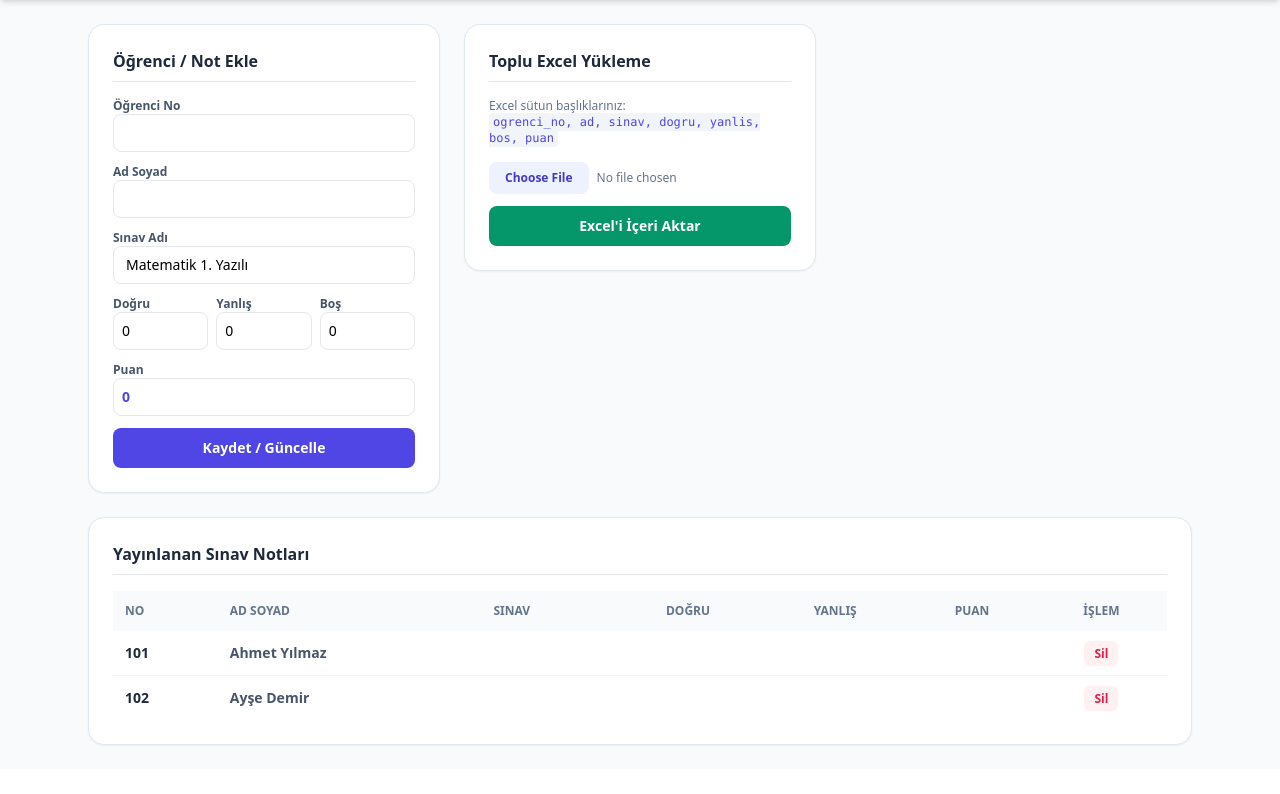
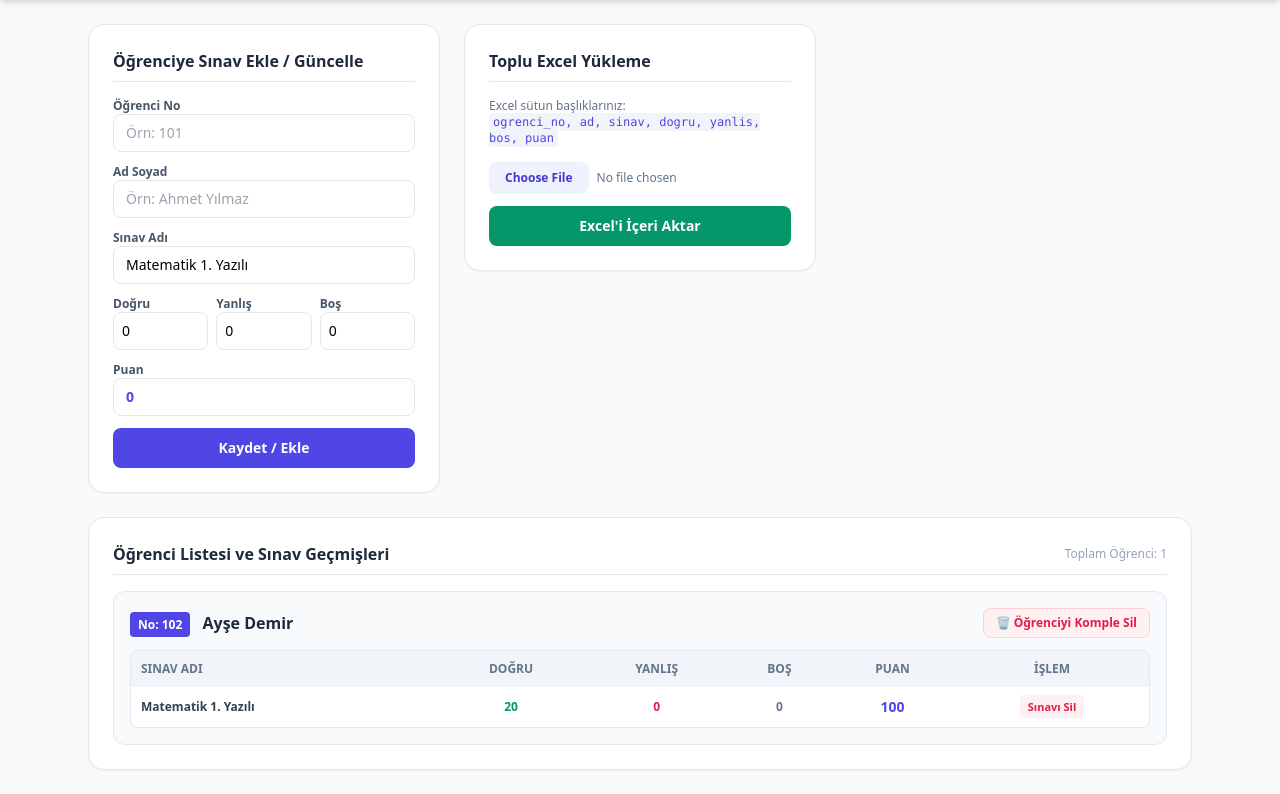
Before and after one commit to busrakaradeniz13/sinav-sistemi, a Flask app: page /admin in a window 1280 px wide. Shown: the part 64-858 px from the top of the page. Before the commit the page ends 810 px from the top, so only its background shows below. Run offline with Flask 3, Linux system fonts and the light colour scheme; the visitor is signed in with stand-in values (Sample User, id 1); some libraries are stand-ins or nearby versions.

Commit message:
Refactor admin panel HTML structure and content

```diff
--- a/templates/admin.html
+++ b/templates/admin.html
@@ -9,7 +9,7 @@
 <body class="bg-slate-50 min-h-screen">
 
     {% if not giris_yapildi %}
-    <!-- GİRİŞ EKRANI (Şifre Girilmediyse Görünür) -->
+    <!-- GİRİŞ EKRANI -->
     <div class="min-h-screen flex items-center justify-center p-4">
         <div class="w-full max-w-sm bg-white rounded-2xl shadow-xl p-8 border border-slate-200">
             <h2 class="text-2xl font-bold text-center text-slate-800 mb-2">Öğretmen Paneli</h2>
@@ -40,7 +40,7 @@
     </div>
 
     {% else %}
-    <!-- YÖNETİM PANELİ (Şifre Doğruysa Görünür) -->
+    <!-- YÖNETİM PANELİ -->
     <nav class="bg-indigo-600 text-white px-6 py-4 flex justify-between items-center shadow-md">
         <h1 class="text-lg font-bold">Öğretmen Yönetim Paneli</h1>
         <a href="/admin/cikis" class="text-xs bg-indigo-700 hover:bg-indigo-800 px-3 py-2 rounded-lg font-semibold transition">Güvenli Çıkış</a>
@@ -60,21 +60,21 @@
 
         <div class="grid grid-cols-1 md:grid-cols-3 gap-6">
 
-            <!-- ÖĞRENCİ EKLEME FORMÜLÜ -->
+            <!-- ÖĞRENCİ / SINAV EKLEME FORMU -->
             <div class="bg-white p-6 rounded-2xl shadow-sm border border-slate-200">
-                <h2 class="text-md font-bold text-slate-800 mb-4 pb-2 border-b">Öğrenci / Not Ekle</h2>
+                <h2 class="text-md font-bold text-slate-800 mb-4 pb-2 border-b">Öğrenciye Sınav Ekle / Güncelle</h2>
                 <form action="/admin/kaydet" method="POST" class="space-y-3">
                     <div>
                         <label class="block text-xs font-semibold text-slate-600">Öğrenci No</label>
-                        <input type="text" name="ogrenci_no" required class="w-full px-3 py-2 border rounded-lg text-sm">
+                        <input type="text" name="ogrenci_no" placeholder="Örn: 101" required class="w-full px-3 py-2 border rounded-lg text-sm">
                     </div>
                     <div>
                         <label class="block text-xs font-semibold text-slate-600">Ad Soyad</label>
-                        <input type="text" name="ad" required class="w-full px-3 py-2 border rounded-lg text-sm">
+                        <input type="text" name="ad" placeholder="Örn: Ahmet Yılmaz" required class="w-full px-3 py-2 border rounded-lg text-sm">
                     </div>
                     <div>
                         <label class="block text-xs font-semibold text-slate-600">Sınav Adı</label>
-                        <input type="text" name="sinav" value="Matematik 1. Yazılı" class="w-full px-3 py-2 border rounded-lg text-sm">
+                        <input type="text" name="sinav" value="Matematik 1. Yazılı" required class="w-full px-3 py-2 border rounded-lg text-sm">
                     </div>
                     <div class="grid grid-cols-3 gap-2">
                         <div>
@@ -92,10 +92,10 @@
                     </div>
                     <div>
                         <label class="block text-xs font-semibold text-slate-600">Puan</label>
-                        <input type="number" name="puan" value="0" class="w-full px-2 py-2 border rounded-lg text-sm font-bold text-indigo-600">
+                        <input type="number" name="puan" value="0" class="w-full px-3 py-2 border rounded-lg text-sm font-bold text-indigo-600">
                     </div>
                     <button type="submit" class="w-full bg-indigo-600 text-white py-2.5 rounded-lg text-sm font-semibold hover:bg-indigo-700 transition">
-                        Kaydet / Güncelle
+                        Kaydet / Ekle
                     </button>
                 </form>
             </div>
@@ -115,39 +115,60 @@
                 </form>
             </div>
 
-            <!-- NOT LİSTESİ -->
+            <!-- ÖĞRENCİLER VE TÜM GEÇMİŞİ LİSTESİ -->
             <div class="md:col-span-3 bg-white p-6 rounded-2xl shadow-sm border border-slate-200">
-                <h2 class="text-md font-bold text-slate-800 mb-4 pb-2 border-b">Yayınlanan Sınav Notları</h2>
-                <div class="overflow-x-auto">
-                    <table class="w-full text-left text-sm text-slate-600">
-                        <thead class="bg-slate-50 text-xs font-bold text-slate-500 uppercase">
+                <div class="flex justify-between items-center mb-4 pb-2 border-b">
+                    <h2 class="text-md font-bold text-slate-800">Öğrenci Listesi ve Sınav Geçmişleri</h2>
+                    <span class="text-xs text-slate-400">Toplam Öğrenci: {{ veriler|length }}</span>
+                </div>
+
+                <div class="space-y-4">
+                    {% for no, bilgi in veriler.items() %}
+                    <div class="p-4 bg-slate-50 border border-slate-200 rounded-xl space-y-3">
+                        <!-- Öğrenci Bilgi Başlığı -->
+                        <div class="flex justify-between items-center">
+                            <div>
+                                <span class="text-xs bg-indigo-600 text-white px-2 py-1 rounded font-bold">No: {{ no }}</span>
+                                <span class="text-base font-bold text-slate-800 ml-2">{{ bilgi.ad }}</span>
+                            </div>
+                            <a href="/admin/ogrenci-sil/{{ no }}" onclick="return confirm('Bu öğrenciyi ve TÜM sınav geçmişini silmek istediğinize emin misiniz?')"
+                               class="text-xs bg-rose-50 text-rose-600 px-3 py-1.5 rounded-lg hover:bg-rose-100 font-semibold border border-rose-200">
+                               🗑️ Öğrenciyi Komple Sil
+                            </a>
+                        </div>
+
+                        <!-- Öğrencinin Sınavları Tablosu -->
+                        <div class="overflow-x-auto bg-white rounded-lg border border-slate-200">
+                            <table class="w-full text-left text-xs text-slate-600">
+                                <thead class="bg-slate-100 text-slate-500 uppercase font-semibold">
                                     <tr>
-                                <th class="p-3">No</th>
-                                <th class="p-3">Ad Soyad</th>
-                                <th class="p-3">Sınav</th>
-                                <th class="p-3 text-center">Doğru</th>
-                                <th class="p-3 text-center">Yanlış</th>
-                                <th class="p-3 text-center">Puan</th>
-                                <th class="p-3 text-center">İşlem</th>
+                                        <th class="p-2.5">Sınav Adı</th>
+                                        <th class="p-2.5 text-center">Doğru</th>
+                                        <th class="p-2.5 text-center">Yanlış</th>
+                                        <th class="p-2.5 text-center">Boş</th>
+                                        <th class="p-2.5 text-center">Puan</th>
+                                        <th class="p-2.5 text-center">İşlem</th>
                                     </tr>
                                 </thead>
                                 <tbody class="divide-y divide-slate-100">
-                            {% for no, veriler in veriler.items() %}
+                                    {% for sinav in bilgi.sinavlar %}
                                     <tr class="hover:bg-slate-50">
-                                <td class="p-3 font-bold text-slate-800">{{ no }}</td>
-                                <td class="p-3 font-semibold">{{ veriler.ad }}</td>
-                                <td class="p-3 text-xs text-slate-500">{{ veriler.sinav }}</td>
-                                <td class="p-3 text-center text-emerald-600 font-bold">{{ veriler.dogru }}</td>
-                                <td class="p-3 text-center text-rose-600 font-bold">{{ veriler.yanlis }}</td>
-                                <td class="p-3 text-center text-indigo-600 font-bold text-base">{{ veriler.puan }}</td>
-                                <td class="p-3 text-center">
-                                    <a href="/admin/sil/{{ no }}" onclick="return confirm('Silmek istediğinize emin misiniz?')"
-                                       class="text-xs bg-rose-50 text-rose-600 px-2.5 py-1 rounded-md hover:bg-rose-100 font-semibold">Sil</a>
+                                        <td class="p-2.5 font-bold text-slate-700">{{ sinav.sinav }}</td>
+                                        <td class="p-2.5 text-center text-emerald-600 font-bold">{{ sinav.dogru }}</td>
+                                        <td class="p-2.5 text-center text-rose-600 font-bold">{{ sinav.yanlis }}</td>
+                                        <td class="p-2.5 text-center text-slate-500 font-bold">{{ sinav.bos }}</td>
+                                        <td class="p-2.5 text-center text-indigo-600 font-bold text-sm">{{ sinav.puan }}</td>
+                                        <td class="p-2.5 text-center">
+                                            <a href="/admin/sinav-sil/{{ no }}/{{ sinav.sinav }}" onclick="return confirm('Bu sınav sonucunu silmek istediğinize emin misiniz?')"
+                                               class="text-[11px] bg-rose-50 text-rose-600 px-2 py-1 rounded hover:bg-rose-100 font-semibold">Sınavı Sil</a>
                                         </td>
                                     </tr>
                                     {% endfor %}
                                 </tbody>
                             </table>
+                        </div>
+                    </div>
+                    {% endfor %}
                 </div>
             </div>
 
```
Lines whose indentation alone changed are shown as unchanged.
